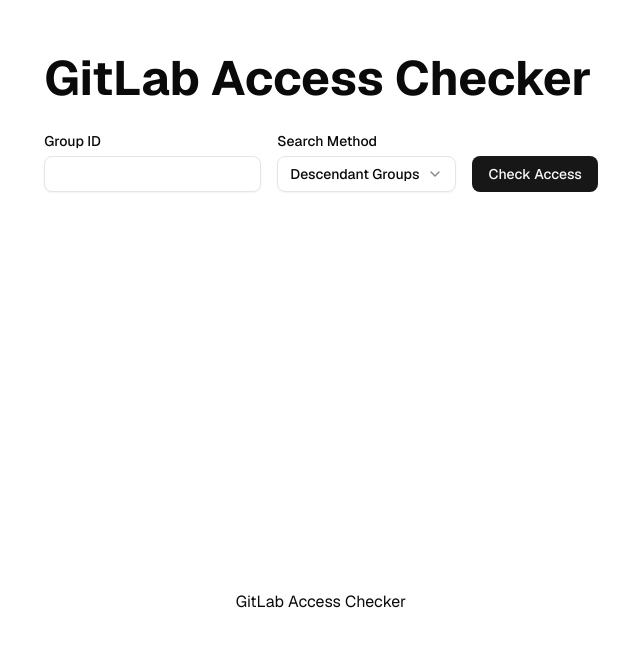
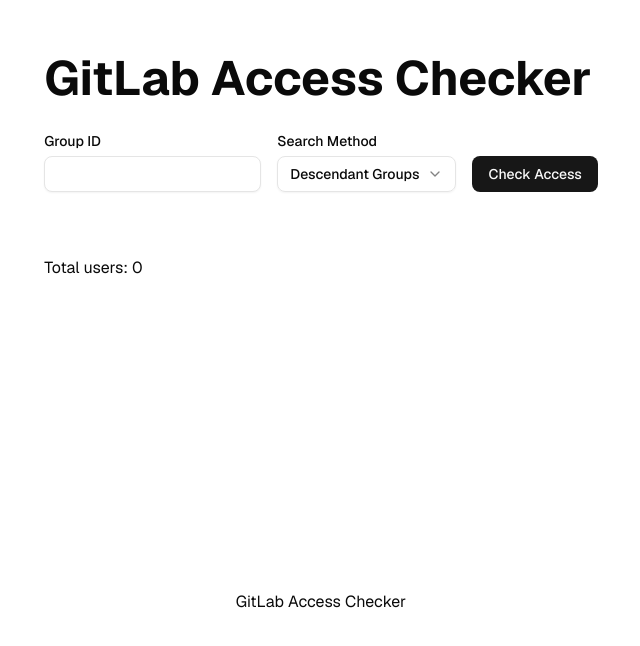
Before and after one commit to Sid0rr0/gitlab-access-checker, a Next.js app: page / in a window 1280 px wide. Shown: the part 110-756 px from the top of the page, without its empty margins (319-959 px from the left). Built offline with nearby package versions, Linux system fonts and the light colour scheme.

Commit message:
feat: display total number of users

```diff
--- a/components/GroupForm.tsx
+++ b/components/GroupForm.tsx
@@ -127,6 +127,11 @@
           </div>
         ))}
       </div>
+      <span>
+        Total users:
+        {' '}
+        {query.data?.length || 0}
+      </span>
     </>
   )
 }
```
